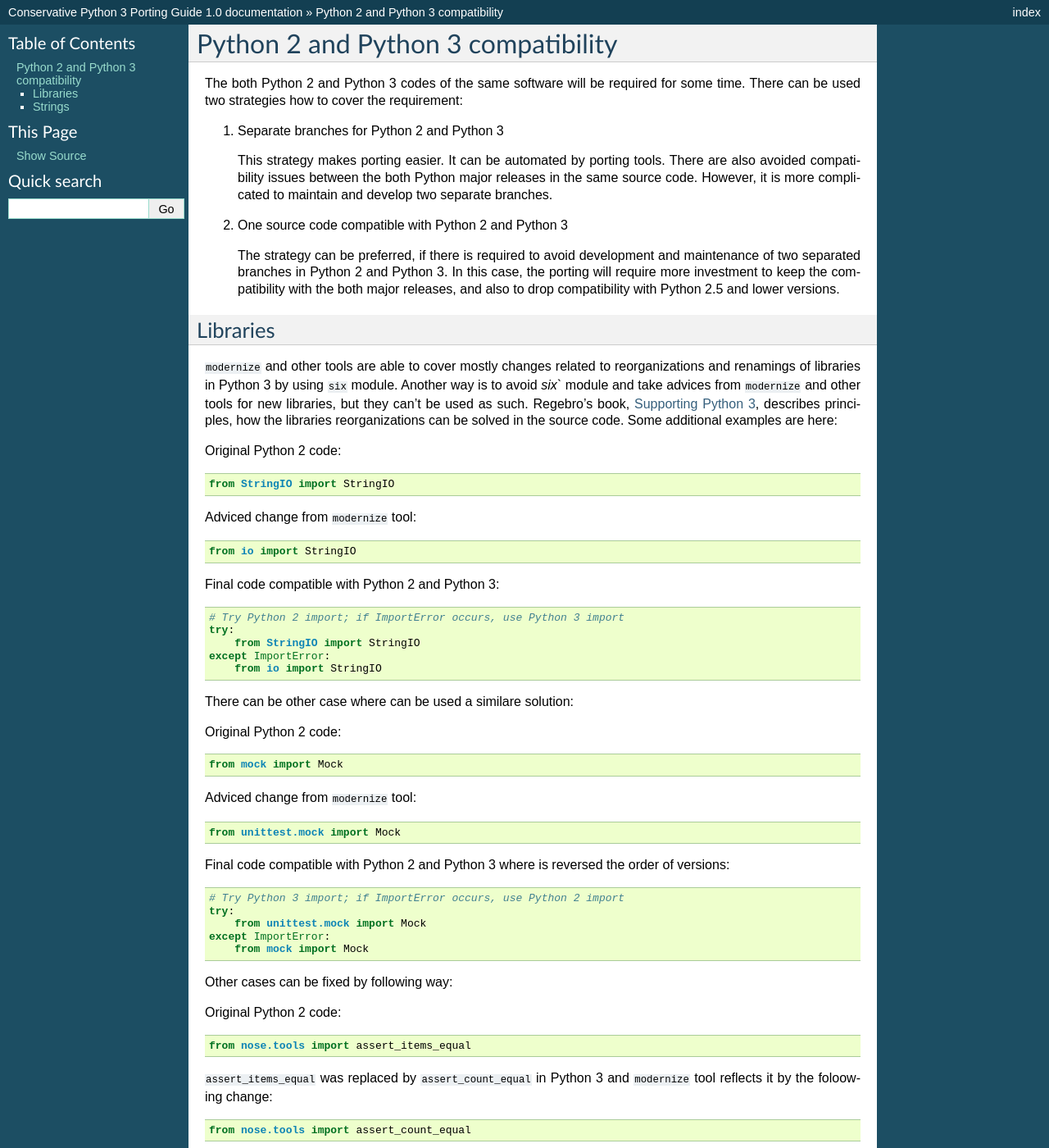
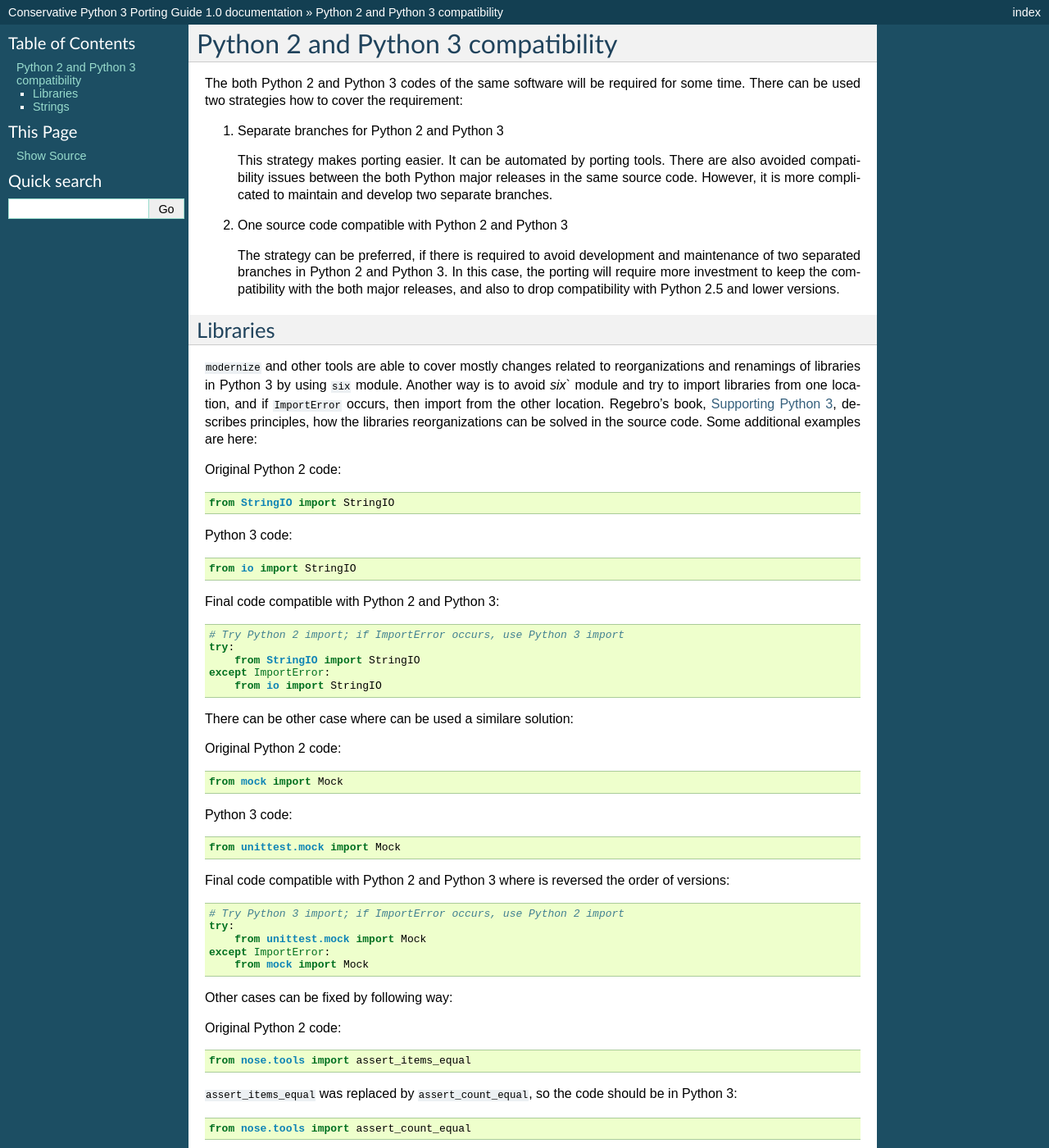
Before and after one commit to fedora-python/portingguide, a Sphinx documentation site: the page built from source/py2_py3_compatibility.rst, in a window 1280 px wide and 1400 px high. Shown: the whole window at 82% size. Built offline with Sphinx 7.4.7, drawn with Linux system fonts in a browser that asks for light colours.

Commit message:
Corrections of steps

```diff
--- a/source/py2_py3_compatibility.rst
+++ b/source/py2_py3_compatibility.rst
@@ -15,13 +15,13 @@ The both Python 2 and Python 3 codes of the same software will be required for s
 Libraries
 ---------
 
-``modernize`` and other tools are able to cover mostly changes related to reorganizations and renamings of libraries in Python 3 by using ``six`` module. Another way is to avoid `six`` module and take advices from ``modernize`` and other tools for new libraries, but they can't be used as such. Regebro's book, `Supporting Python 3 <http://python3porting.com/stdlib.html>`_, describes principles, how the libraries reorganizations can be solved in the source code. Some additional examples are here:
+``modernize`` and other tools are able to cover mostly changes related to reorganizations and renamings of libraries in Python 3 by using ``six`` module. Another way is to avoid `six`` module and try to import libraries from one location, and if ``ImportError`` occurs, then import from the other location. Regebro's book, `Supporting Python 3 <http://python3porting.com/stdlib.html>`_, describes principles, how the libraries reorganizations can be solved in the source code. Some additional examples are here:
 
 Original Python 2 code::
 
     from StringIO import StringIO
 
-Adviced change from ``modernize`` tool::
+Python 3 code::
 
     from io import StringIO
 
@@ -39,7 +39,7 @@ Original Python 2 code::
 
     from mock import Mock
 
-Adviced change from ``modernize`` tool::
+Python 3 code::
 
     from unittest.mock import Mock
 
@@ -57,7 +57,7 @@ Original Python 2 code::
 
     from nose.tools import assert_items_equal
 
-``assert_items_equal`` was replaced by ``assert_count_equal`` in Python 3 and ``modernize`` tool reflects it by the foloowing change::
+``assert_items_equal`` was replaced by ``assert_count_equal``, so the code should be in Python 3::
 
     from nose.tools import assert_count_equal
 
```
